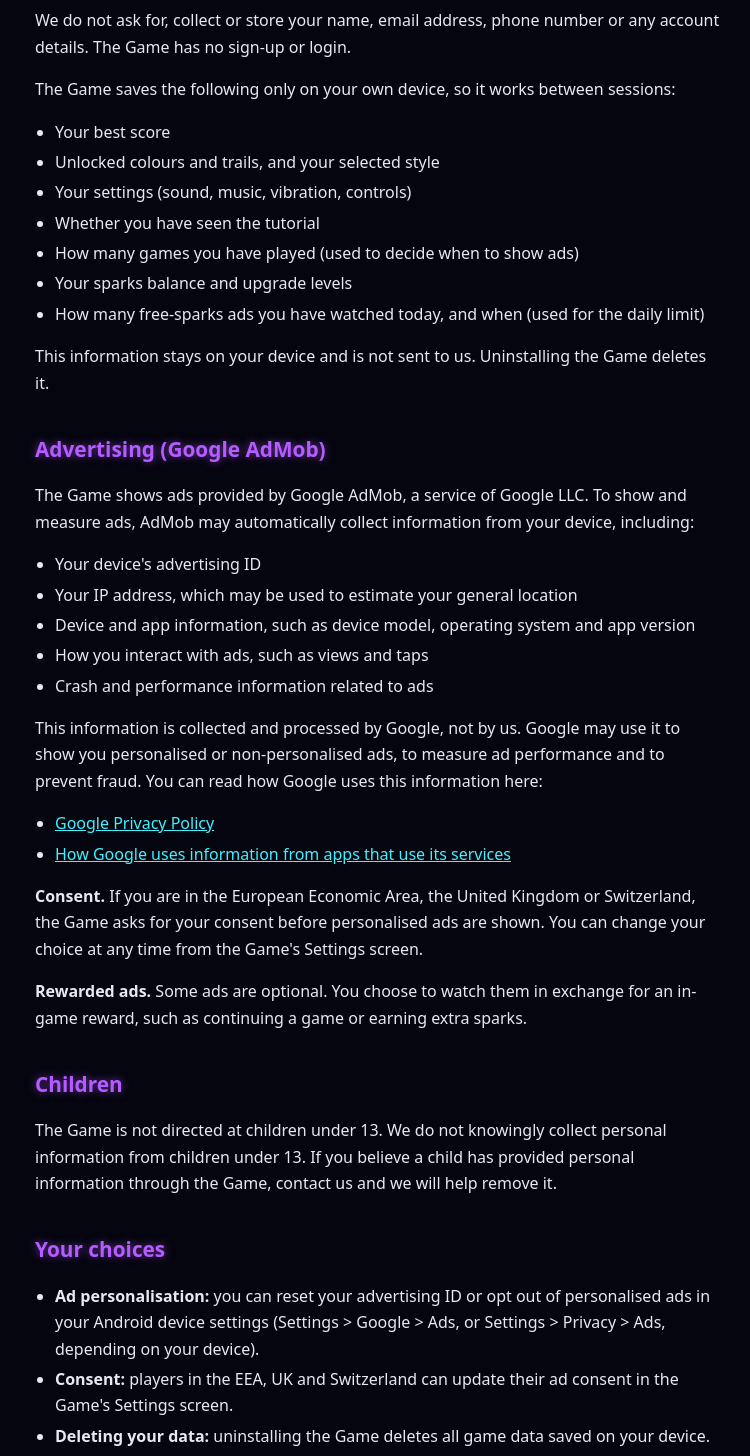
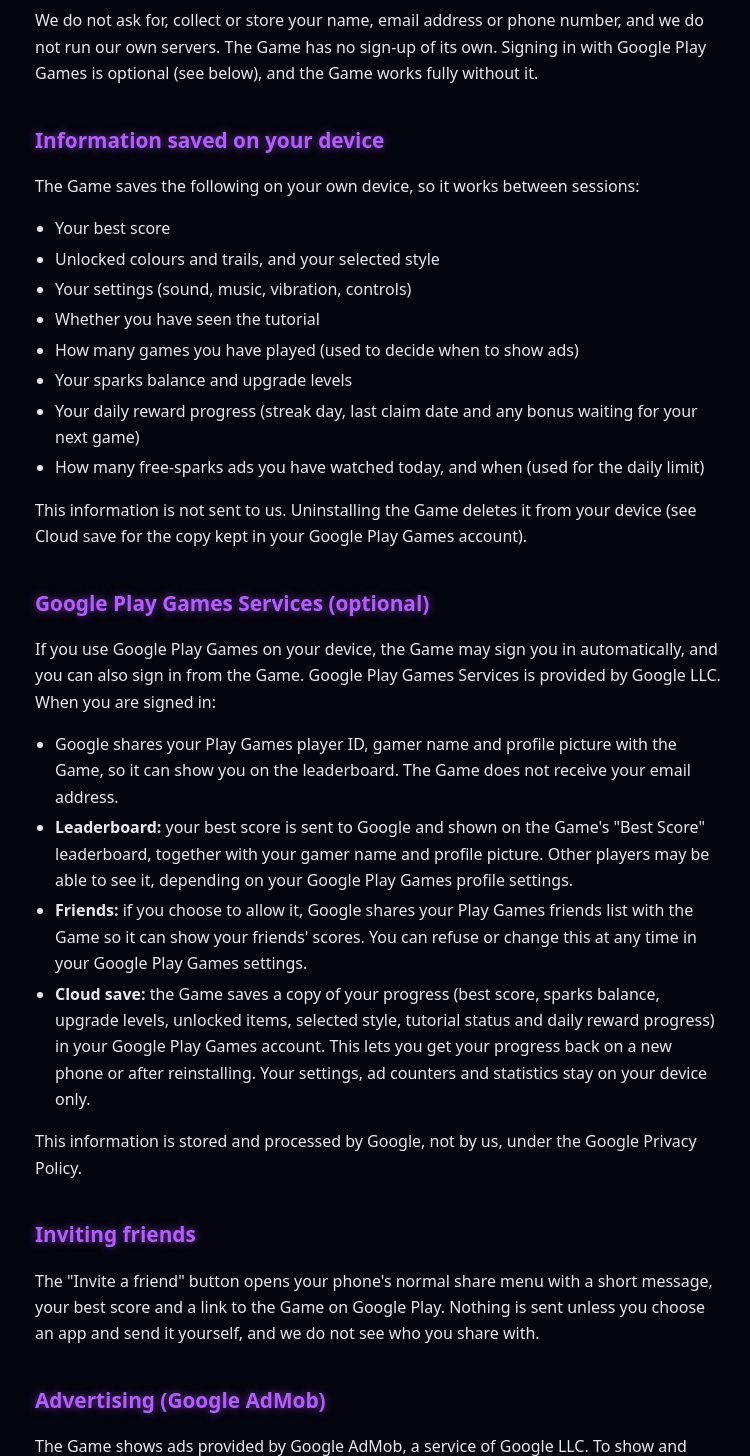
Before and after one commit to StudioZAZU/studiozazu.github.io, a plain HTML site: page privacy.html in a window 1280 px wide. Shown: the part 500-1956 px from the top of the page, without its empty margins (261-1011 px from the left). Drawn offline with Linux system fonts and the light colour scheme.

Commit message:
Privacy policy: Play Games, leaderboard and cloud save
Co-Authored-By: Claude Opus 5.5 <noreply@anthropic.com>

```diff
--- a/privacy.html
+++ b/privacy.html
@@ -46,15 +46,17 @@
   <a class="back" href="index.html">&larr; ZAZU Studios</a>
 
   <h1>Deja Me Privacy Policy</h1>
-  <p class="date">Oct 11, 2026</p>
+  <p class="date">Last updated: 8 Nov 2026</p>
 
   <h2>Introduction</h2>
   <p>This Privacy Policy explains how the mobile game Deja Me (the "Game") handles information. The Game is developed and published by ZAZU Studios, based in South Africa ("we", "us").</p>
   <p>By downloading or playing the Game, you agree to this Privacy Policy. If you do not agree, please do not use the Game.</p>
 
   <h2>Information we collect</h2>
-  <p>We do not ask for, collect or store your name, email address, phone number or any account details. The Game has no sign-up or login.</p>
-  <p>The Game saves the following only on your own device, so it works between sessions:</p>
+  <p>We do not ask for, collect or store your name, email address or phone number, and we do not run our own servers. The Game has no sign-up of its own. Signing in with Google Play Games is optional (see below), and the Game works fully without it.</p>
+
+  <h2>Information saved on your device</h2>
+  <p>The Game saves the following on your own device, so it works between sessions:</p>
   <ul>
     <li>Your best score</li>
     <li>Unlocked colours and trails, and your selected style</li>
@@ -62,9 +64,23 @@
     <li>Whether you have seen the tutorial</li>
     <li>How many games you have played (used to decide when to show ads)</li>
     <li>Your sparks balance and upgrade levels</li>
+    <li>Your daily reward progress (streak day, last claim date and any bonus waiting for your next game)</li>
     <li>How many free-sparks ads you have watched today, and when (used for the daily limit)</li>
   </ul>
-  <p>This information stays on your device and is not sent to us. Uninstalling the Game deletes it.</p>
+  <p>This information is not sent to us. Uninstalling the Game deletes it from your device (see Cloud save for the copy kept in your Google Play Games account).</p>
+
+  <h2>Google Play Games Services (optional)</h2>
+  <p>If you use Google Play Games on your device, the Game may sign you in automatically, and you can also sign in from the Game. Google Play Games Services is provided by Google LLC. When you are signed in:</p>
+  <ul>
+    <li>Google shares your Play Games player ID, gamer name and profile picture with the Game, so it can show you on the leaderboard. The Game does not receive your email address.</li>
+    <li><strong>Leaderboard:</strong> your best score is sent to Google and shown on the Game's "Best Score" leaderboard, together with your gamer name and profile picture. Other players may be able to see it, depending on your Google Play Games profile settings.</li>
+    <li><strong>Friends:</strong> if you choose to allow it, Google shares your Play Games friends list with the Game so it can show your friends' scores. You can refuse or change this at any time in your Google Play Games settings.</li>
+    <li><strong>Cloud save:</strong> the Game saves a copy of your progress (best score, sparks balance, upgrade levels, unlocked items, selected style, tutorial status and daily reward progress) in your Google Play Games account. This lets you get your progress back on a new phone or after reinstalling. Your settings, ad counters and statistics stay on your device only.</li>
+  </ul>
+  <p>This information is stored and processed by Google, not by us, under the Google Privacy Policy.</p>
+
+  <h2>Inviting friends</h2>
+  <p>The "Invite a friend" button opens your phone's normal share menu with a short message, your best score and a link to the Game on Google Play. Nothing is sent unless you choose an app and send it yourself, and we do not see who you share with.</p>
 
   <h2>Advertising (Google AdMob)</h2>
   <p>The Game shows ads provided by Google AdMob, a service of Google LLC. To show and measure ads, AdMob may automatically collect information from your device, including:</p>
@@ -81,21 +97,23 @@
     <li><a href="https://policies.google.com/technologies/partner-sites">How Google uses information from apps that use its services</a></li>
   </ul>
   <p><strong>Consent.</strong> If you are in the European Economic Area, the United Kingdom or Switzerland, the Game asks for your consent before personalised ads are shown. You can change your choice at any time from the Game's Settings screen.</p>
-  <p><strong>Rewarded ads.</strong> Some ads are optional. You choose to watch them in exchange for an in-game reward, such as continuing a game or earning extra sparks.</p>
+  <p><strong>Rewarded ads.</strong> Some ads are optional. You choose to watch them in exchange for an in-game reward, such as continuing a game, earning extra sparks or doubling a daily reward.</p>
 
   <h2>Children</h2>
   <p>The Game is not directed at children under 13. We do not knowingly collect personal information from children under 13. If you believe a child has provided personal information through the Game, contact us and we will help remove it.</p>
 
   <h2>Your choices</h2>
   <ul>
+    <li><strong>Playing without signing in:</strong> you can play the whole Game without Google Play Games. Leaderboards and cloud save simply won't be used.</li>
+    <li><strong>Google Play Games:</strong> you can manage your profile visibility, friends sharing and sign-in in the Google Play Games settings on your device.</li>
     <li><strong>Ad personalisation:</strong> you can reset your advertising ID or opt out of personalised ads in your Android device settings (Settings &gt; Google &gt; Ads, or Settings &gt; Privacy &gt; Ads, depending on your device).</li>
     <li><strong>Consent:</strong> players in the EEA, UK and Switzerland can update their ad consent in the Game's Settings screen.</li>
-    <li><strong>Deleting your data:</strong> uninstalling the Game deletes all game data saved on your device.</li>
+    <li><strong>Deleting your data:</strong> uninstalling the Game deletes all game data saved on your device. To delete your leaderboard scores and cloud save, delete your Google Play Games data for the Game in your Google Play Games settings, or contact us and we will help.</li>
   </ul>
   <p>If you are in South Africa, you have rights under the Protection of Personal Information Act (POPIA). Users elsewhere may have similar rights under their local laws. Contact us to exercise them.</p>
 
   <h2>Security</h2>
-  <p>We do not store your personal information on our own servers. Information collected by Google AdMob is handled under Google's security practices.</p>
+  <p>We do not store your personal information on our own servers. Information collected by Google AdMob and Google Play Games Services is handled under Google's security practices.</p>
 
   <h2>Changes to this policy</h2>
   <p>We may update this Privacy Policy from time to time. Changes will be posted on this page with a new effective date.</p>
```
